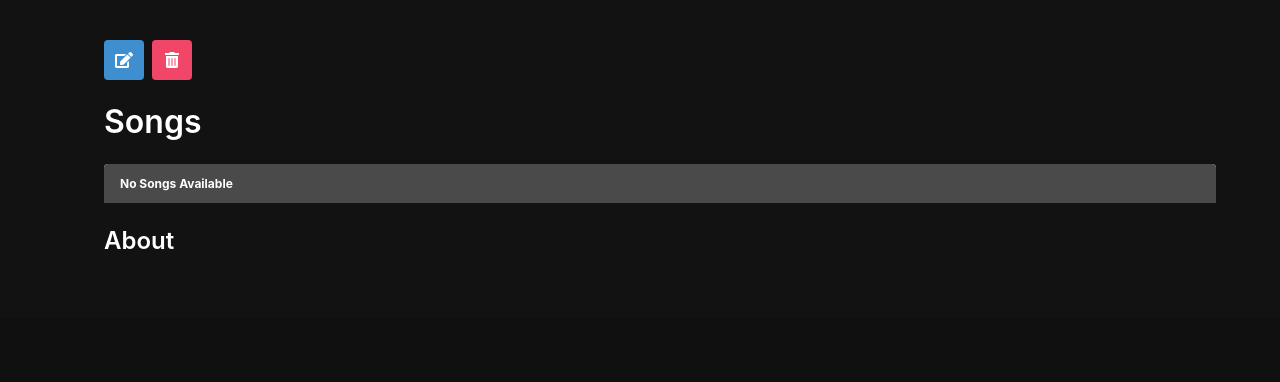
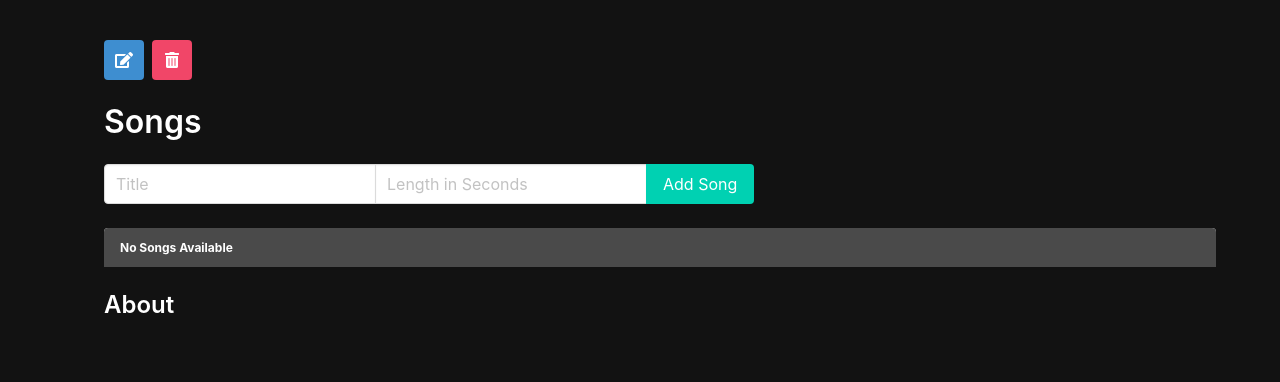
Before and after one commit to MikyGabry/Spotify_django, a Django app: template main_app/templates/artist_detail.html in a window 1280 px wide. Shown: the part 552-934 px from the top of the page. Before the commit the page ends 801 px from the top, so only its background shows below. Run offline with Django 4.2, Linux system fonts and the light colour scheme; the template is opened without the code that fills it, so the values that code supplies are empty.

Commit message:
Create the new song url

```diff
--- a/main_app/templates/artist_detail.html
+++ b/main_app/templates/artist_detail.html
@@ -29,7 +29,33 @@
     </div>
     <div class="detail__songs mb-5">
         <h3 class="title is-3">Songs</h3>
-
+        <form class="mb-5" action="{% url 'song_create' artist.pk %}" method="post">
+            {% csrf_token %}
+            <div class="field has-addons">
+                <div class="control">
+                    <input
+                        class="input"
+                        type="text"
+                        name="title"
+                        placeholder="Title"
+                        required
+                    />
+                </div>
+                <div class="control">
+                    <input
+                        class="input"
+                        type="number"
+                        name="length"
+                        placeholder="Length in Seconds"
+                        min="1"
+                        required
+                    />
+                </div>
+                <div class="control">
+                    <input class="button is-primary" type="submit" value="Add Song" />
+                </div>
+            </div>
+        </form>
         {% for song in artist.songs.all %}
         <div class="song">
           <span>{{forloop.counter}}</span>
--- a/main_app/urls.py
+++ b/main_app/urls.py
@@ -10,4 +10,5 @@ urlpatterns = [
     path('artists/<int:pk>/', views.ArtistDetail.as_view(), name="artist_detail"),
     path('artists/<int:pk>/update', views.ArtistUpdate.as_view(), name="artist_update"),
     path('artists/<int:pk>/delete', views.ArtistDelete.as_view(), name="artist_delete"),
+    path('artist/<int:pk>/songs/new', views.SongCreate.as_view(), name="song_create"),
 ]
```
Also changed, not shown: main_app/views.py (+19 -10 lines).
